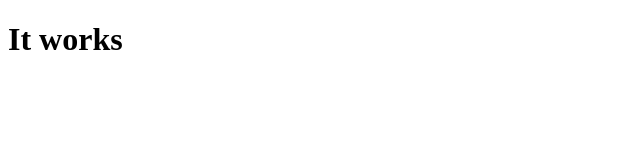
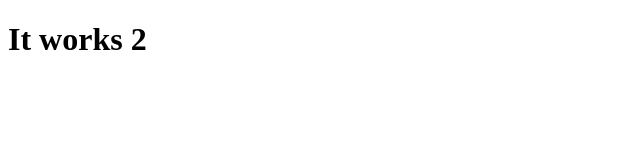
Before and after one commit to AlejandroMilan/rickandmonrty-react, a React app: page / in a window 1280 px wide. Shown: the top 160 px of the page, without its empty margins (0-640 px from the left). Built offline with nearby package versions, Linux system fonts and the light colour scheme.

Commit message:
[FEATURE] App component

```diff
--- a/src/components/App.tsx
+++ b/src/components/App.tsx
@@ -0,0 +1,7 @@
+import React from "react";
+
+const App: React.FC = () => {
+  return <h1>It works 2</h1>;
+};
+
+export default App;
```
Also changed, not shown: src/index.tsx (+6 -2 lines).
